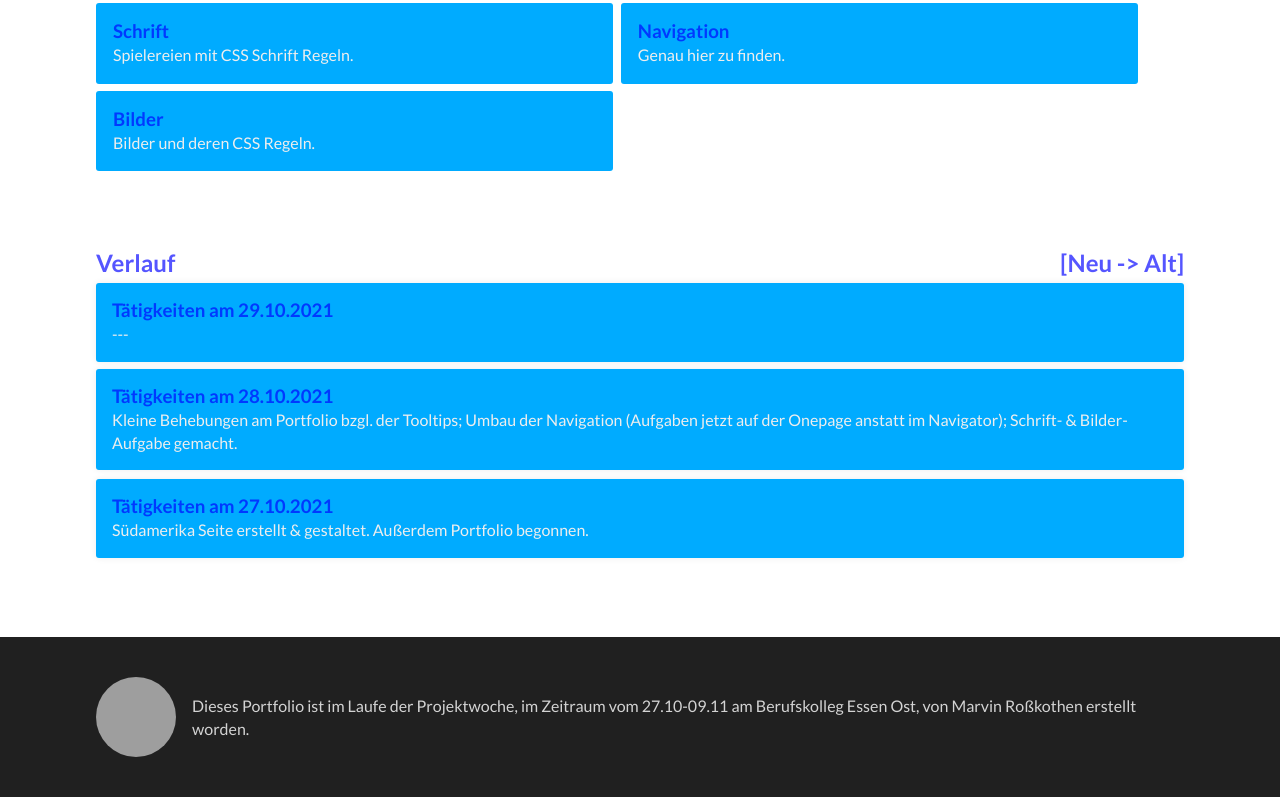
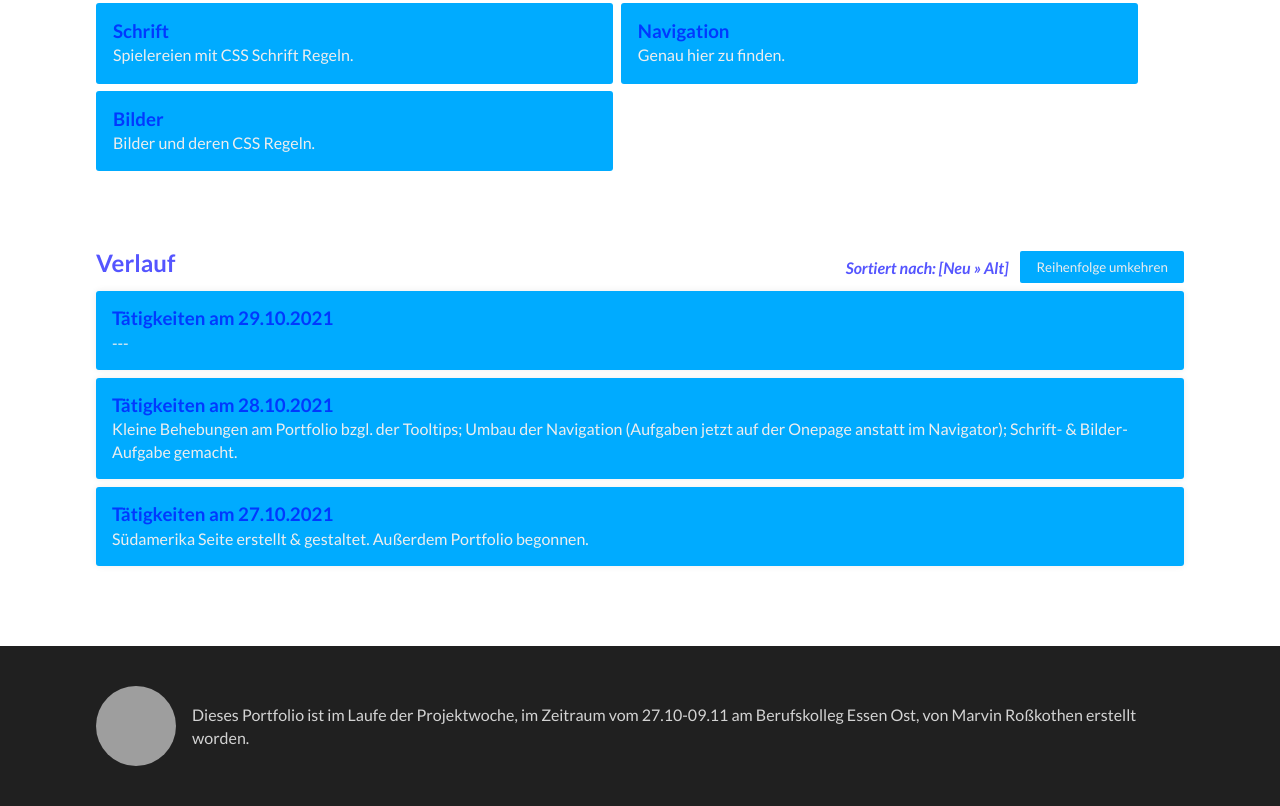
Before and after one commit to mrvinrsk/Projektwoche_Portfolio, a plain HTML site: page index.html in a window 1280 px wide. Shown: the part 713-1519 px from the top of the page. Drawn offline with nearby package versions, Linux system fonts and the light colour scheme; grey boxes are pictures that could not be loaded.

Commit message:
Sortierungsmöglichkeit hinzugefügt

```diff
--- a/index.css
+++ b/index.css
@@ -104,6 +104,14 @@
 
 #diary_title h2 {
     margin: 0;
+}
+
+#diary_sorting::before {
+    content: 'Sortiert nach: [';
+}
+
+#diary_sorting::after {
+    content: ']';
 }
 
 #diary_wrapper {
--- a/index.html
+++ b/index.html
@@ -114,7 +114,12 @@
         <div id="diary">
             <section id="diary_title">
                 <h2>Verlauf</h2>
-                <h2>[Neu -> Alt]</h2>
+
+                <div style="display: flex; justify-content: flex-end; column-gap: .75rem; align-items: center;">
+                    <h4 id="diary_sorting" style="font-style: italic; display: inline;"></h4>
+                    <button onclick='new_old = !new_old; updateDiary();' style="cursor: pointer; display: inline; border: none; padding: .5rem 1rem; background-color: #00ABFF; color: #EEE; border-radius: 2px;">Reihenfolge
+                        umkehren</button>
+                </div>
             </section>
 
             <section id="diary_wrapper"></section>
--- a/main.js
+++ b/main.js
@@ -23,17 +23,34 @@ setInterval(updateGreeting, 250);
 
 
 /* Diary */
+let new_old = true;
+function updateDiary() {
     const diaries = [
-    ["29.10.2021", "---"],
+        ["27.10.2021", "Südamerika Seite erstellt & gestaltet. Außerdem Portfolio begonnen."],
         ["28.10.2021", "Kleine Behebungen am Portfolio bzgl. der Tooltips; Umbau der Navigation (Aufgaben jetzt auf der Onepage anstatt im Navigator); Schrift- & Bilder-Aufgabe gemacht."],
-    ["27.10.2021", "Südamerika Seite erstellt & gestaltet. Außerdem Portfolio begonnen."],
+        ["29.10.2021", "---"]
     ];
 
+    if(new_old) {
+        diaries.reverse();
+    }
+
     const diary = document.getElementById('diary_wrapper');
+    const sort_text = document.getElementById('diary_sorting');
 
+    if(new_old) {
+        sort_text.innerHTML = "Neu » Alt";
+    }else {
+        sort_text.innerHTML = "Alt » Neu";
+    }
+
+    diary.innerHTML = "";
     diaries.forEach(el => {
         diary.innerHTML += "<article class='diary_entry'><h3 class='diary_date'>Tätigkeiten am " + el[0] + "</h3><p class='diary_text'>" + el[1] + "</p></article>";
     });
+}
+
+updateDiary();
 
 
 let delay = 0;
@@ -65,7 +82,7 @@ function hideAllPopups() {
 }
 
 document.querySelectorAll('.popup_wrapper').forEach((el) => {
-    el.addEventListener('click', function() {
+    el.addEventListener('click', function () {
         hideAllPopups();
     });
 });
@@ -74,9 +91,9 @@ document.querySelectorAll('.popup_wrapper').forEach((el) => {
 /* Navigator Scroll */
 document.addEventListener('scroll', () => {
     const nav = document.querySelector('nav');
-    if(window.scrollY >= 100) {
+    if (window.scrollY >= 100) {
         nav.classList.add('scrolled');
-    }else {
+    } else {
         nav.classList.remove('scrolled');
     }
 });
```
Lines whose indentation alone changed are shown as unchanged.
